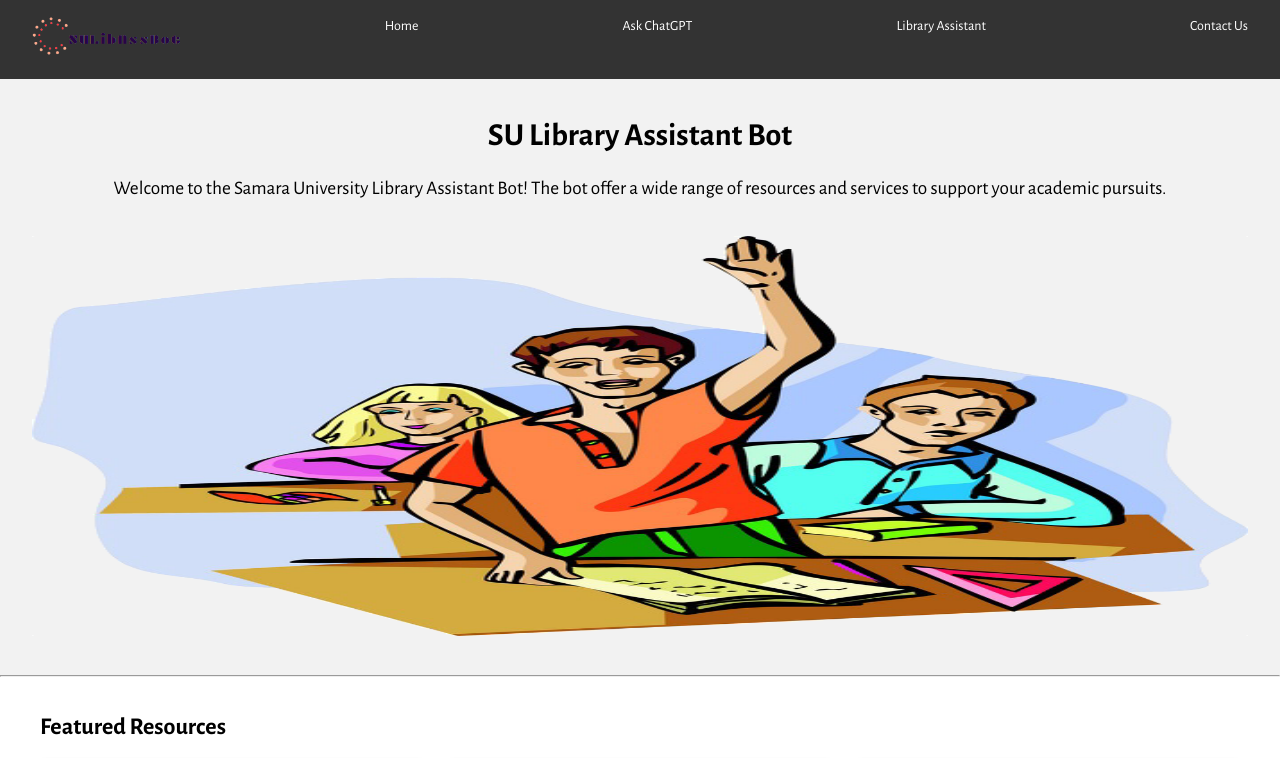
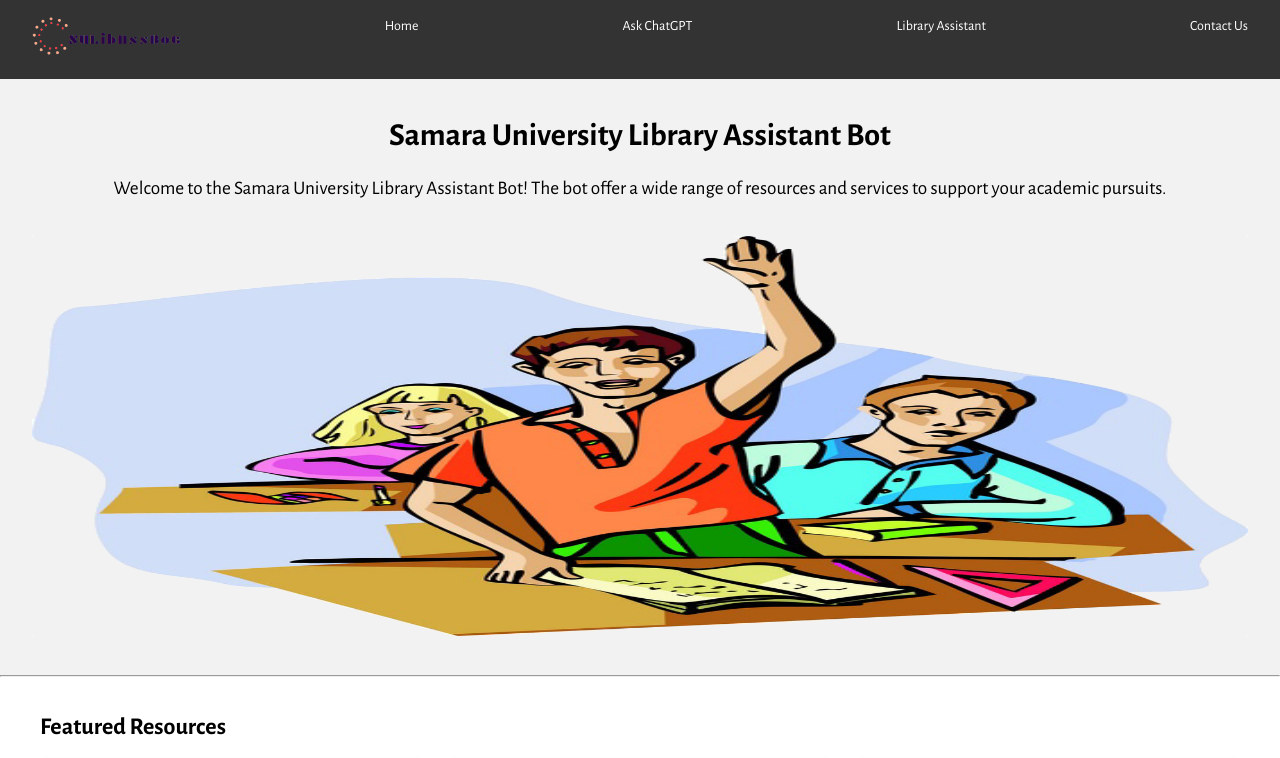
Before and after one commit to sulibassbot/sulibassbot, a website built with Vite: page client/index.html in a window 1280 px wide. Shown: the top 758 px of the page. Built offline with nearby package versions, Linux system fonts and the light colour scheme.

Commit message:
su up dated

```diff
--- a/client/index.html
+++ b/client/index.html
@@ -18,7 +18,7 @@
       </ul>
     </nav>
     <header>
-      <h1>SU Library Assistant Bot</h1>
+      <h1>Samara University Library Assistant Bot</h1>
       <p>Welcome to the Samara University Library Assistant Bot! The bot offer a wide range of resources and services to support your academic pursuits.</p>
       <img src="./assets/students.PNG" alt="Students">
     </header>
```
